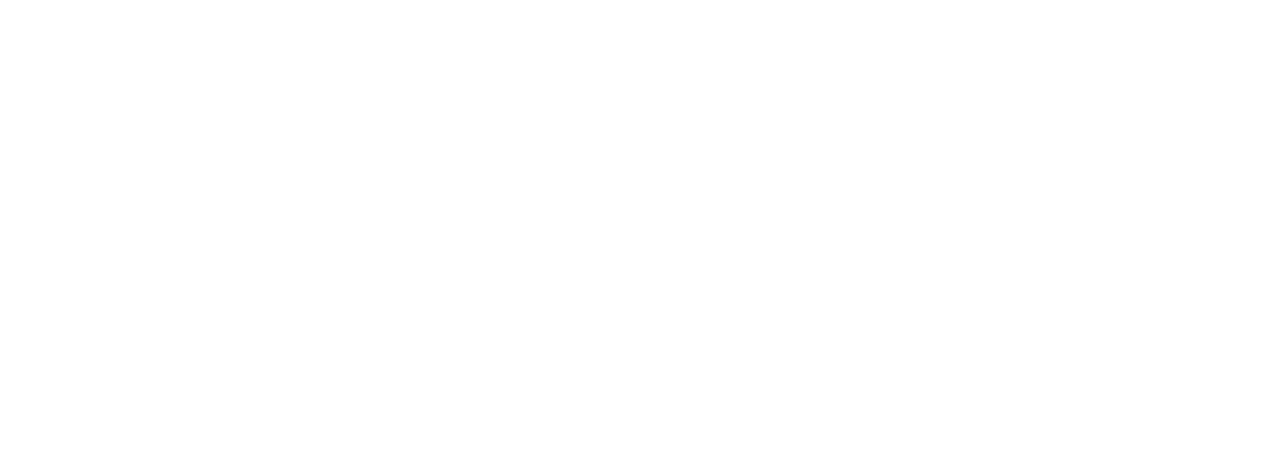
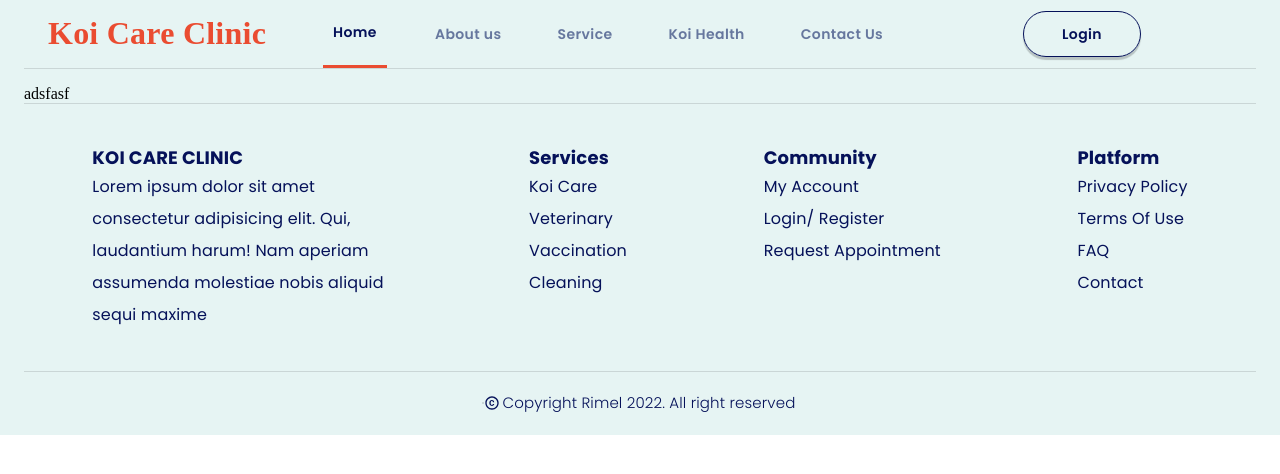
Before and after one commit to ThinhND3004/SWP391_Fall24_KoiVeterinaryServiceCenter_FE, a React (Vite) app: page /requestAppointment in a window 1280 px wide. Before the commit this address had no page. Shown: the top 474 px of the page. Built offline with nearby package versions, Linux system fonts and the light colour scheme.

Commit message:
update register page

```diff
--- a/src/pages/HomePage/HomePageDetails/ConsultVet.jsx
+++ b/src/pages/HomePage/HomePageDetails/ConsultVet.jsx
@@ -2,9 +2,10 @@
 import { Box, Typography } from '@mui/material'
 import { BG_COLOR, BLUE_COLOR, GRAY_COLOR, ORANGE_COLOR } from '~/theme'
 import { List, ListItem } from '@mui/material'
-
+import { useNavigate } from 'react-router-dom'
 
 function ConsultVet() {
+  const navigate = useNavigate()
   return (
     <div>
       <Box sx={{ display: 'flex', justifyContent: 'space-between' }}>
@@ -84,7 +85,9 @@
                   fontFamily: 'Poppins'
                 }}
               >
-                Request Appointment
+                <Typography onClick={() => navigate('/requestAppointment')} component={'a'}>
+                  Request Appointment
+                </Typography>
               </Box>
 
               <svg
--- a/src/pages/HomePage/HomePageDetails/Introduction.jsx
+++ b/src/pages/HomePage/HomePageDetails/Introduction.jsx
@@ -1,8 +1,10 @@
 import { Box, Typography } from '@mui/material'
 import React from 'react'
 import { BLUE_COLOR, ORANGE_COLOR } from '~/theme'
+import { useNavigate } from 'react-router-dom'
 
 function Introduction() {
+  const navigate = useNavigate()
   return (
     <div>
       <Box
@@ -61,7 +63,9 @@
                 fontFamily: 'Poppins'
               }}
             >
-              Get Started
+              <Typography onClick={() => navigate('/service')} component={'a'}>
+                Get Started
+              </Typography>
             </Box>
 
             {/* Circle with icon on the right */}
--- a/src/pages/HomePage/HomePageDetails/WhyUs.jsx
+++ b/src/pages/HomePage/HomePageDetails/WhyUs.jsx
@@ -1,8 +1,10 @@
 import React from 'react'
 import { Box, Typography } from '@mui/material'
 import { BG_COLOR, BLUE_COLOR, GRAY_COLOR, ORANGE_COLOR } from '~/theme'
+import { useNavigate } from 'react-router-dom'
 
 function WhyUs() {
+  const navigate = useNavigate()
   return (
     <div>
       <Box sx={{ display: 'flex', justifyContent: 'space-between' }}>
@@ -67,7 +69,9 @@
                   fontFamily: 'Poppins'
                 }}
               >
-                Learn More
+                <Typography onClick={() => navigate('/about')} component={'a'}>
+                  Learn More
+                </Typography>
               </Box>
 
               {/* Circle with icon on the right */}
--- a/src/pages/RegisterPage/RegisterPageDetails.jsx
+++ b/src/pages/RegisterPage/RegisterPageDetails.jsx
@@ -131,7 +131,8 @@
                     label=''
                     sx={{
                       backgroundColor: INPUT_FIELD_COLOR,
-                      width: '600px'
+                      width: '600px',
+                      borderRadius: '15px'
                     }} />
                 </DemoContainer>
               </LocalizationProvider>
--- /dev/null
+++ b/src/pages/RequestAppointment/RequestAppointment.component.jsx
@@ -0,0 +1,11 @@
+import React from 'react';
+
+function RequestAppointment() {
+  return (
+    <div>
+      adsfasf
+    </div>
+  )
+}
+
+export default RequestAppointment;
--- a/src/routes/index.jsx
+++ b/src/routes/index.jsx
@@ -8,6 +8,7 @@
 import KoiHealthComponent from '~/pages/KoiHealthPage/KoiHealth.component'
 import LoginPage from '~/pages/LoginPage/LoginPage.component'
 import RegisterPage from '~/pages/RegisterPage/RegisterPage.component'
+import RequestAppointment from '~/pages/RequestAppointment/RequestAppointment.component'
 
 const RouteComponent = () => {
   return (
@@ -20,6 +21,7 @@
         <Route path='/koihealth' element={<KoiHealthComponent />} />
         <Route path='/login' element={<LoginPage />} />
         <Route path='/register' element={<RegisterPage />} />
+        <Route path='/requestAppointment' element={<RequestAppointment />} />
       </Route>
 
       <Route path='/' element={
```
